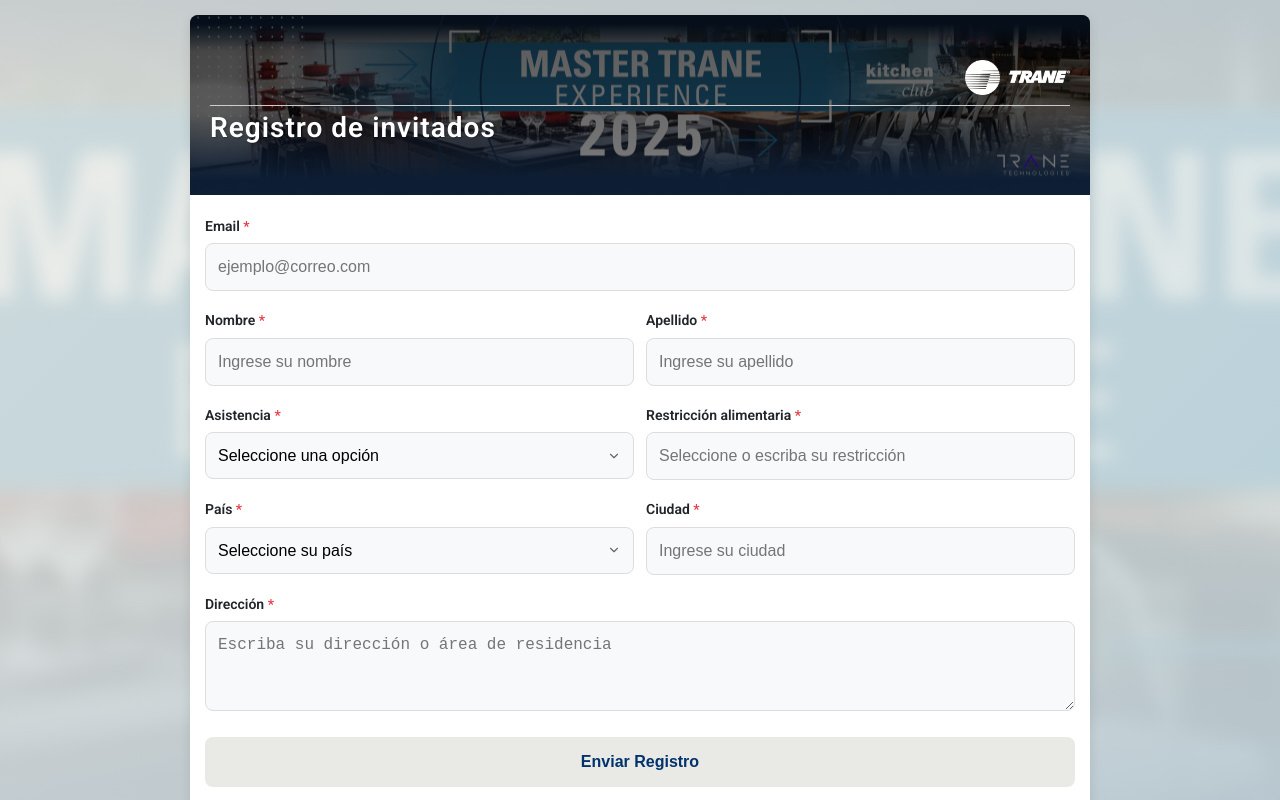
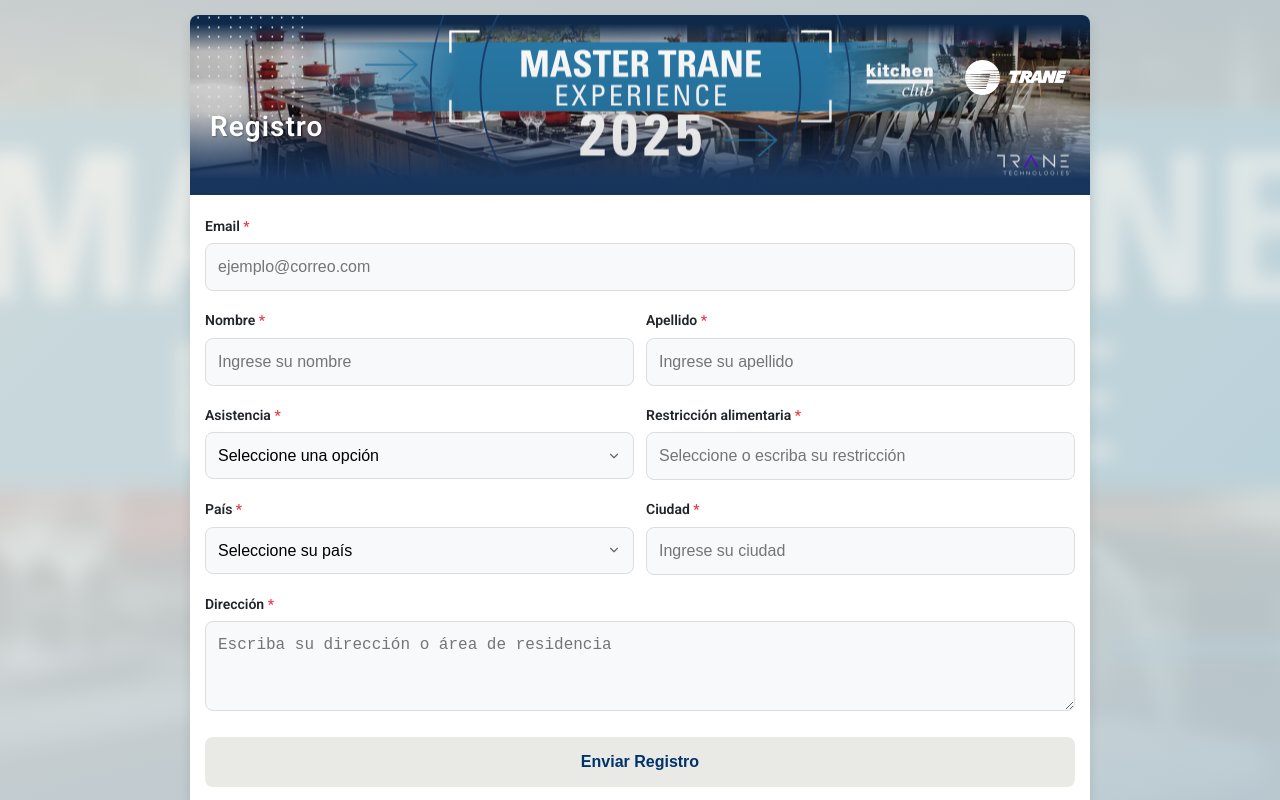
Before and after one commit to luzegras/traneregadmin, a plain HTML site: page index.html in a window 1280 px wide. Shown: the top 800 px of the page. Drawn offline with Linux system fonts and the light colour scheme; a web font is replaced by a local one.

Commit message:
Update index.html

```diff
--- a/index.html
+++ b/index.html
@@ -94,7 +94,7 @@
         }
 
         .header {
-            background: linear-gradient(#000000a9, #00000081),
+            background: linear-gradient(#00000000, #00000025),
                 url('bgheader.png') center/cover no-repeat;
             padding: 25px 20px;
             color: white;
@@ -606,9 +606,9 @@
                 <h1>                      <a style="color: #e63946;">    </a></h1>
                 <img src="trane-logo.png" alt="Trane" class="logo">
             </div>
-            <hr style="border: none; height: 1px; background: #ccc;">
+
             <p class="event-location"></p>
-            <h2 class="registration-title">Registro de invitados</h2>
+            <h2 class="registration-title">Registro</h2>
         </div>
 
         <div class="form-container">
```
